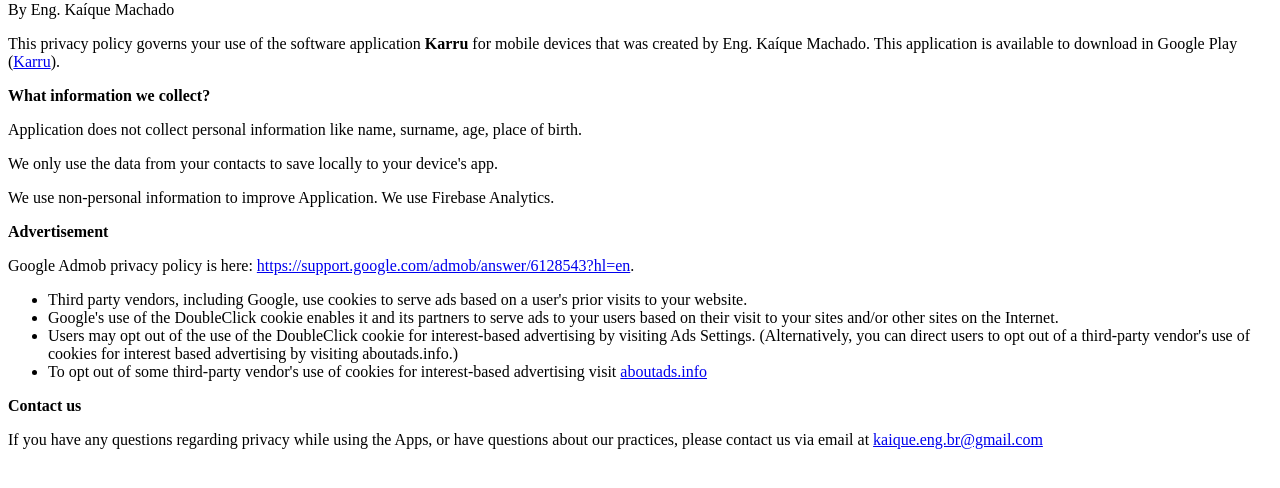
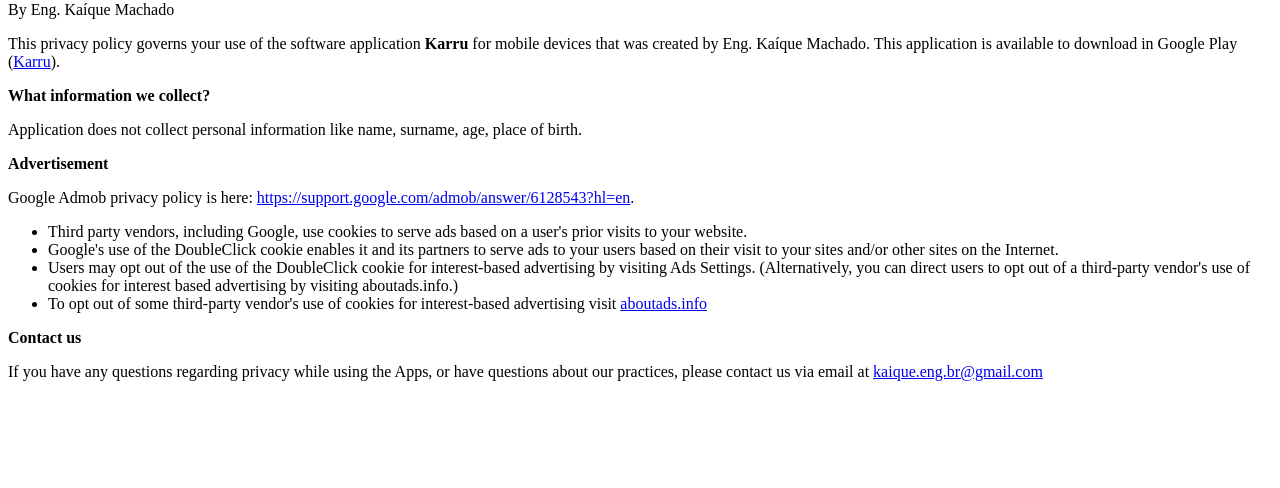
Before and after one commit to kaiquecodes/privacy, a plain HTML site: page index.html in a window 1280 px wide. Shown: the part 116-604 px from the top of the page. Drawn offline with Linux system fonts and the light colour scheme.

Commit message:
Update index.html

```diff
--- a/index.html
+++ b/index.html
@@ -17,9 +17,6 @@
 
 <p><b>What information we collect?</b></p>
 <p>Application does not collect personal information like name, surname, age, place of birth.</p>
-<p>We only use the data from your contacts to save locally to your device's app.</p>
-<p>We use non-personal information to improve Application. We use Firebase Analytics.</p>
-
 
 <p><b>Advertisement</b></p>
 <p>Google Admob privacy policy is here: <a
```
